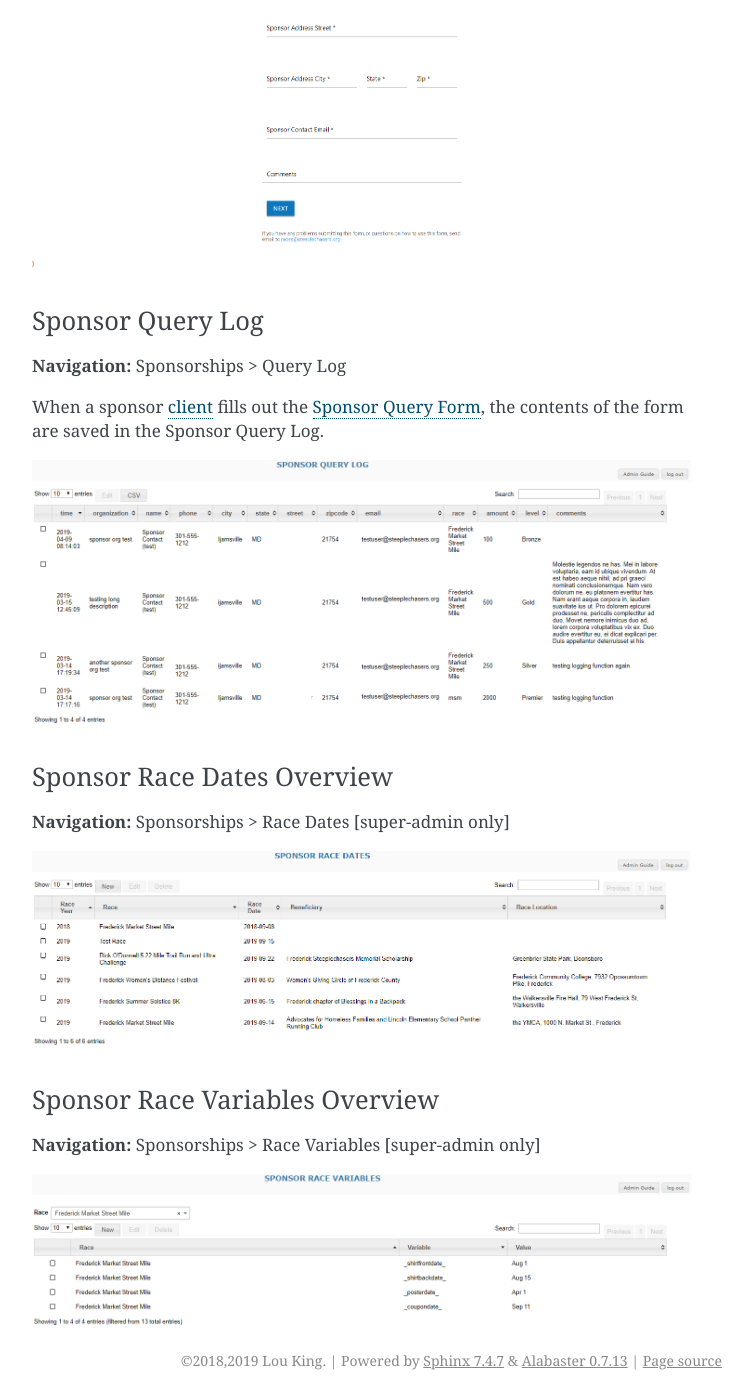
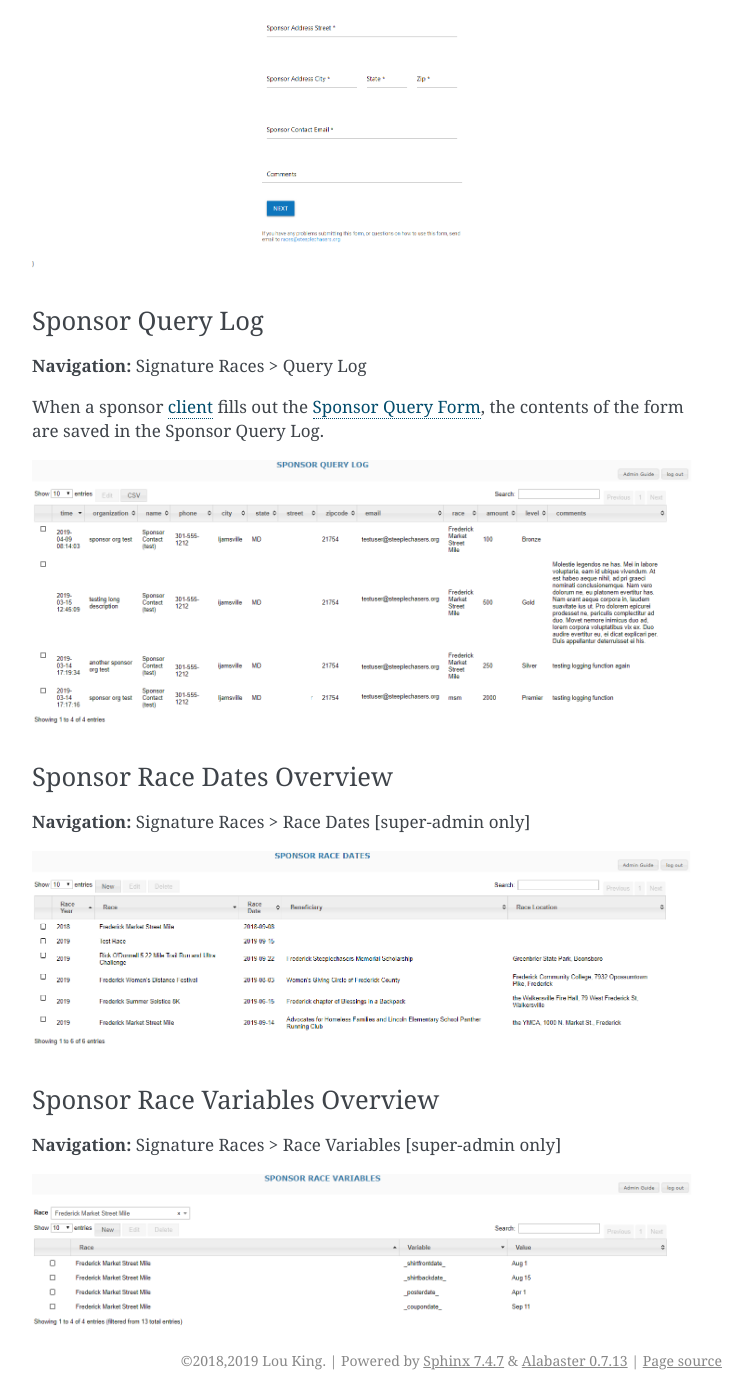
Before and after one commit to louking/contracts, a Sphinx documentation site: the page built from docs/contract-admin-reference.rst, in a window 1280 px wide and 1400 px high, scrolled down 17593 px. Shown: the whole window, without its empty margins (388-1140 px from the left). Built offline with Sphinx 7.4.7, drawn with Linux system fonts in a browser that asks for light colours; some of the changed text lies outside the part shown.

Commit message:
sigraces: Sponsorships menu becomes Signature Races

```diff
--- a/docs/contract-admin-reference.rst
+++ b/docs/contract-admin-reference.rst
@@ -595,7 +595,7 @@ Sponsorship Management
 Sponsorship Overview view
 ===========================
 
-**Navigation:** Sponsorships > Sponsorships
+**Navigation:** Signature Races > Sponsorships
 
 This view  provides a table  of all the :term:`sponsorships <sponsorship>`  in the database. The
 admin can create a new :term:`sponsorship`, or  select an :term:`sponsorship` for various
@@ -700,7 +700,7 @@ using the Sponsor Query Form.
 Sponsor Query Log
 =====================
 
-**Navigation:** Sponsorships > Query Log
+**Navigation:** Signature Races > Query Log
 
 When a sponsor :term:`client` fills out the :ref:`sponsor-query-form`, the contents of the form are
 saved in the Sponsor Query Log.
@@ -714,7 +714,7 @@ saved in the Sponsor Query Log.
 Sponsor Race Dates Overview
 ===============================
 
-**Navigation:** Sponsorships > Race Dates [super-admin only]
+**Navigation:** Signature Races > Race Dates [super-admin only]
 
 .. image:: images/sponsor-race-dates-overview.*
 
@@ -724,6 +724,6 @@ Sponsor Race Dates Overview
 Sponsor Race Variables Overview
 ===============================
 
-**Navigation:** Sponsorships > Race Variables [super-admin only]
+**Navigation:** Signature Races > Race Variables [super-admin only]
 
 .. image:: images/sponsor-race-variables-overview.*
```
Also changed, not shown: 1 other file.
